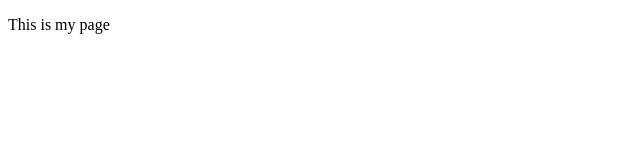
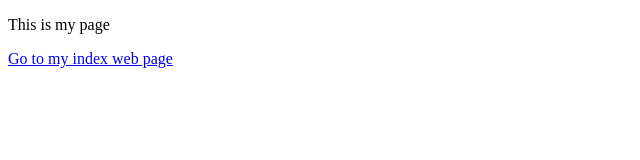
Before and after one commit to anniyataylorbeam11/holberton-learning_web_programming, a plain HTML site: page mysecondwebpage.html in a window 1280 px wide. Shown: the whole page, without its empty margins (0-640 px from the left). Drawn offline with Linux system fonts and the light colour scheme.

Commit message:
Update mysecondwebpage.html

```diff
--- a/mysecondwebpage.html
+++ b/mysecondwebpage.html
@@ -7,4 +7,5 @@
   <body>
     <p>This is my page</p>
   </body>
+  <a href="index.html">Go to my index web page</a>
 </html>
```
